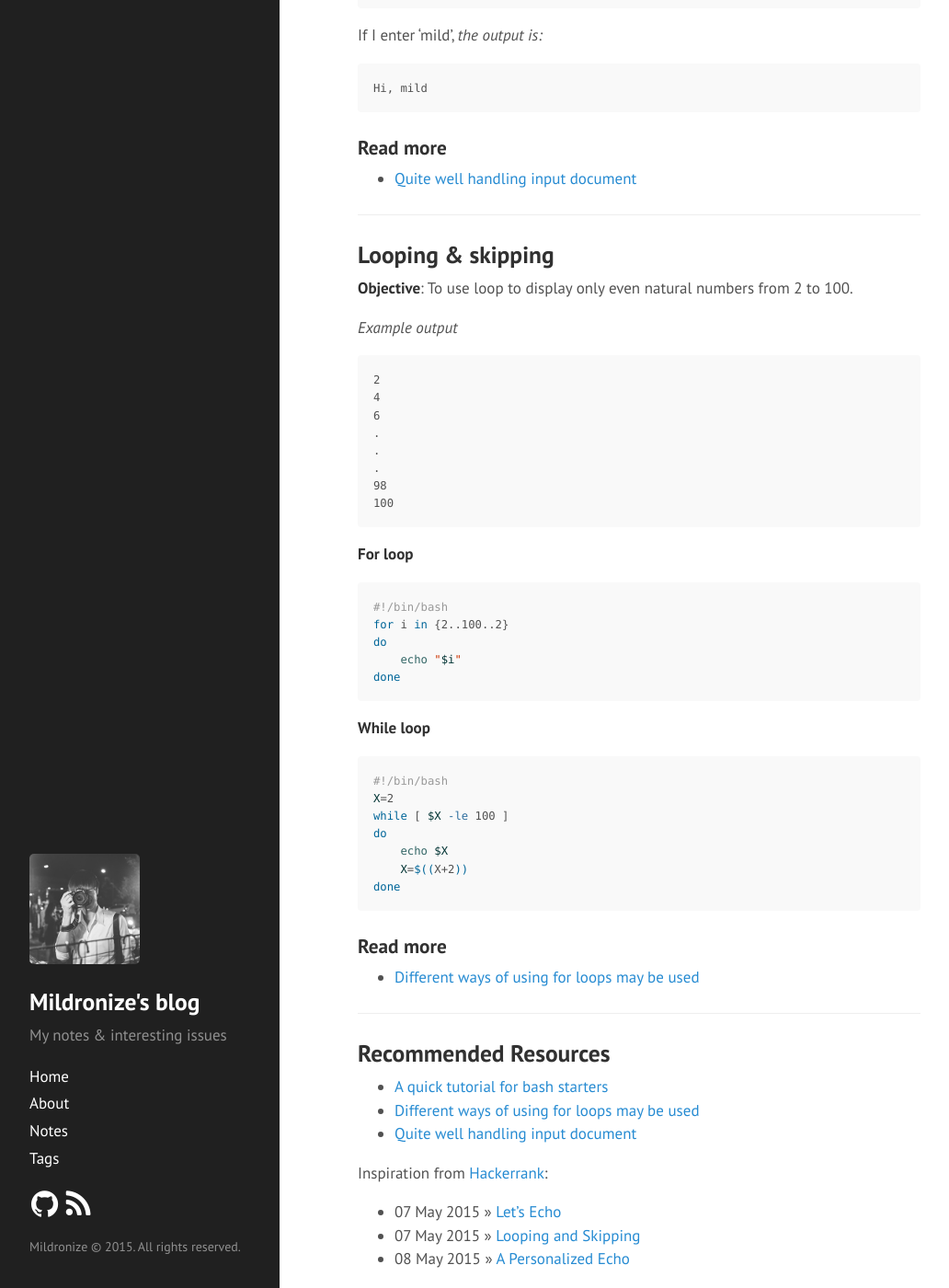
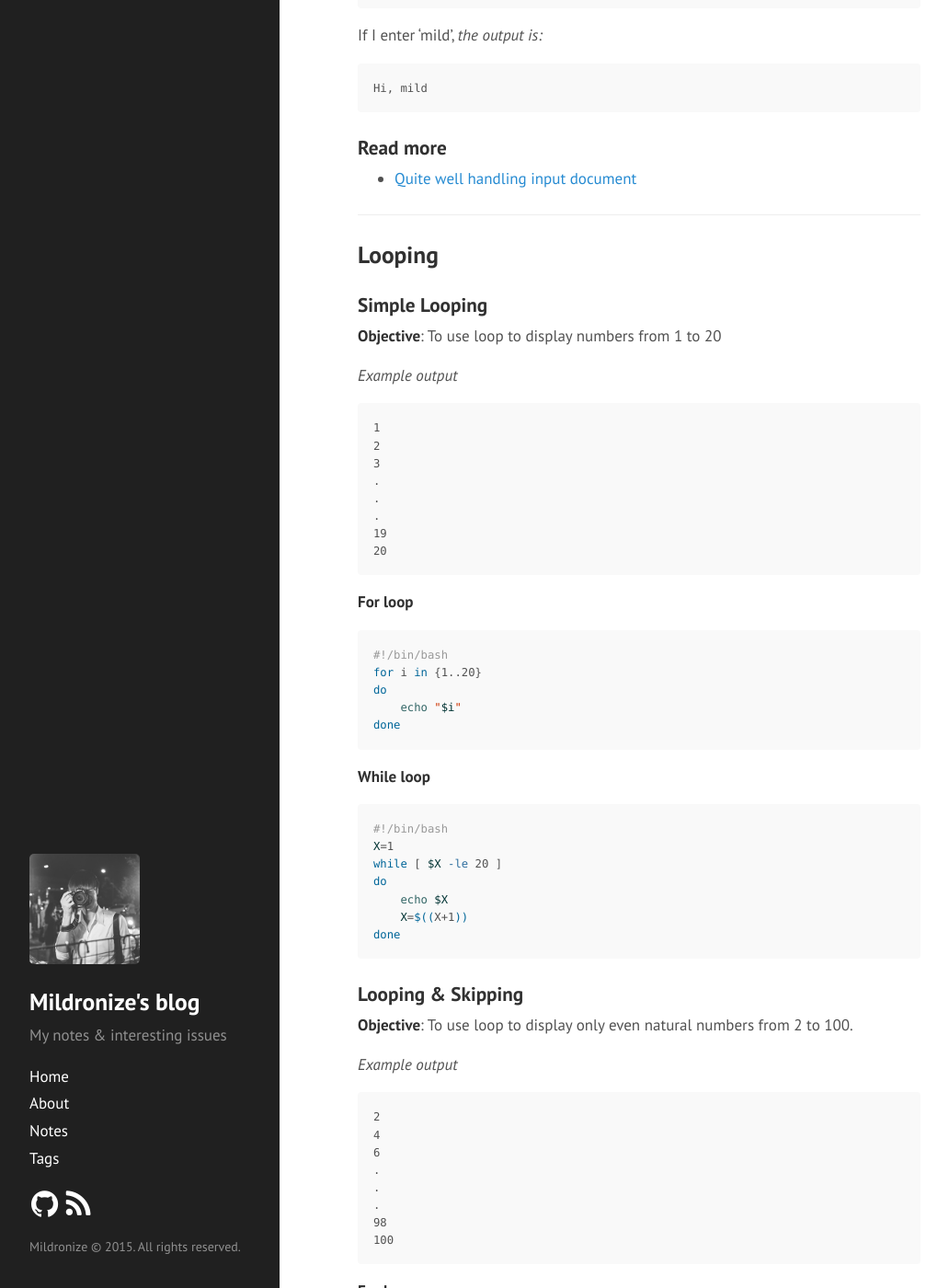
Before and after one commit to mildronize/blog-jekyll, a Jekyll site: the page built from _posts/2015-05-07-bash-shell.md, in a window 1280 px wide and 1400 px high, scrolled down 841 px. Shown: the whole window at 92% size, without its empty margins (2-1034 px from the left). Built offline with Jekyll 4.4.1, drawn with Linux system fonts in a browser that asks for light colours; Markdown is read by kramdown in place of the engine named in the settings; comment, search, counter and statistics services are not loaded; some of the changed text lies outside the part shown.

Commit message:
add contents into bash shell note, update blog-dev

````diff
--- a/_posts/2015-05-07-bash-shell.md
+++ b/_posts/2015-05-07-bash-shell.md
@@ -50,7 +50,46 @@ Hi, mild
 
 ---
 
-## Looping & skipping
+## Looping
+### Simple Looping
+**Objective**: To use loop to display numbers from 1 to 20
+
+*Example output*
+
+```
+1
+2
+3
+.
+.
+.
+19
+20
+```
+
+**For loop**
+
+```bash
+#!/bin/bash
+for i in {1..20}
+do
+    echo "$i"
+done
+```
+
+**While loop**
+
+```bash
+#!/bin/bash
+X=1
+while [ $X -le 20 ]
+do
+    echo $X
+    X=$((X+1))
+done
+```
+
+### Looping & Skipping
 **Objective**: To use loop to display only even natural numbers from 2 to 100.
 
 *Example output*
@@ -94,7 +133,6 @@ done
 
 ---
 
-
 ## Recommended Resources
 
 - [A quick tutorial for bash starters]
````
Also changed, not shown: other parts of _posts/2015-05-07-bash-shell.md (+1 -1 lines), _posts/2015-05-06-my-blog-development.md (+2 -0 lines).
